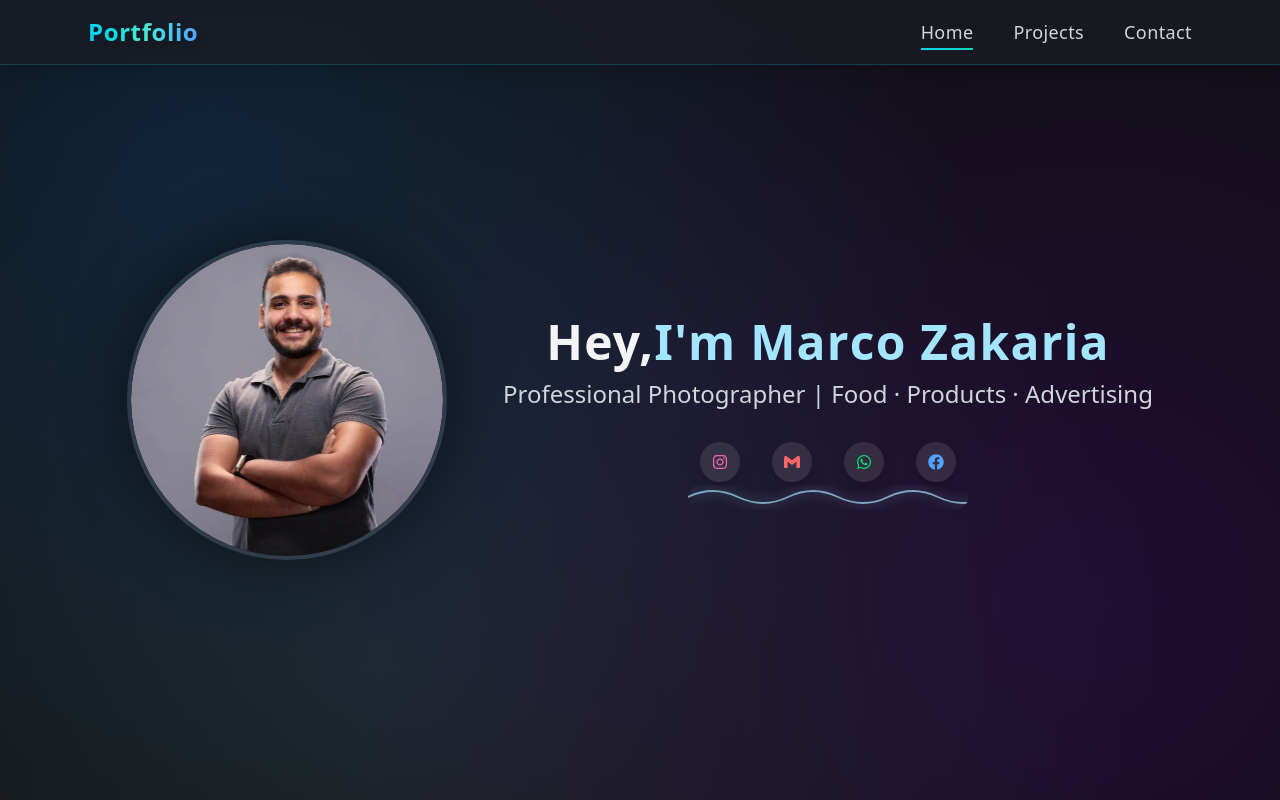
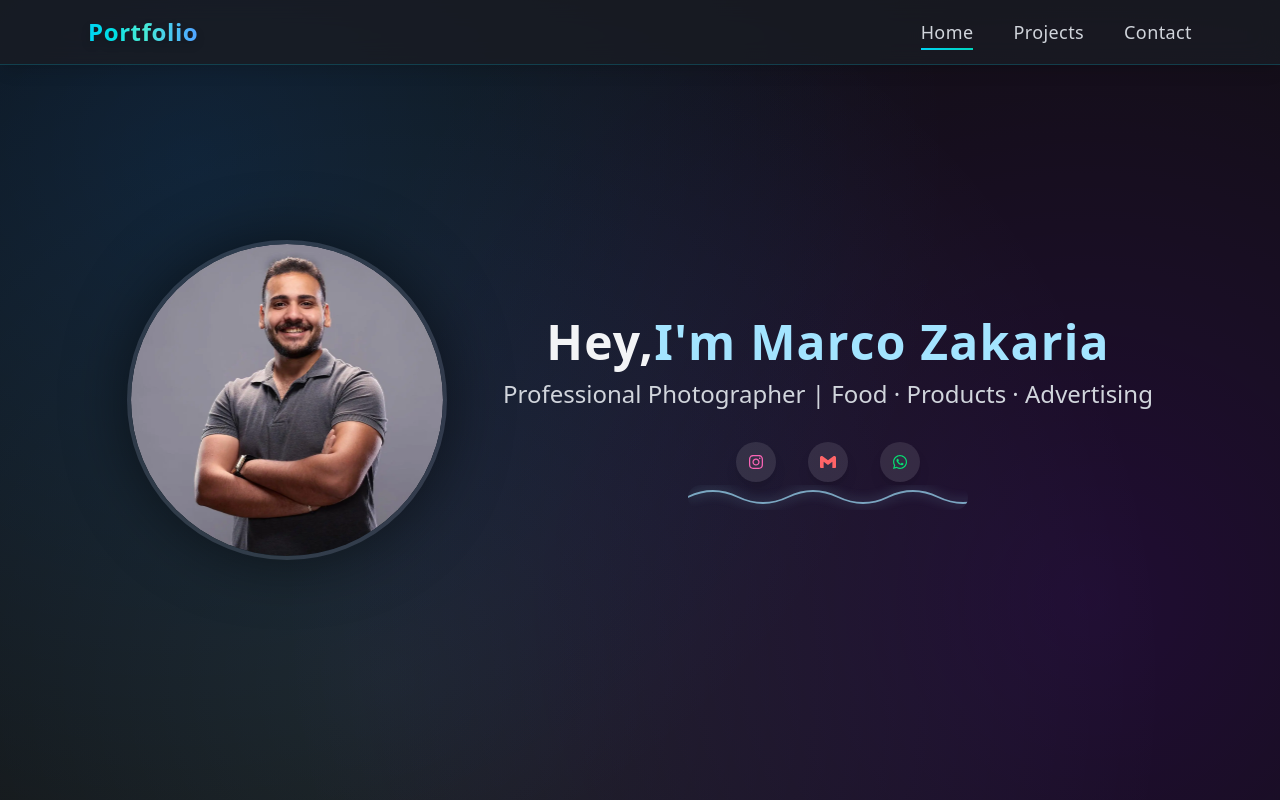
Before and after one commit to youssefshoukry1/Marco-portfolio, a Next.js app: page / in a window 1280 px wide. Shown: the top 800 px of the page. Built offline with nearby package versions, Linux system fonts and the light colour scheme.

Commit message:
update project

```diff
--- a/src/app/page.tsx
+++ b/src/app/page.tsx
@@ -124,10 +124,6 @@ export default function Home() {
     icon: <FaWhatsapp />,
     color: "text-green-400",
     link: "https://wa.me/+201284504065"
-  },{
-    icon: <FaFacebook />,
-    color: "text-blue-400",
-    link: "https://www.facebook.com/marko.migo?mibextid=ZbWKwL"
   }].map((item, idx) => (
     <a
       key={idx}
```
